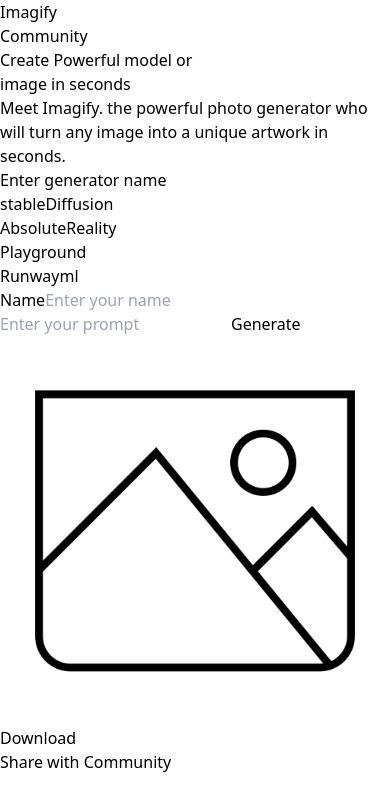
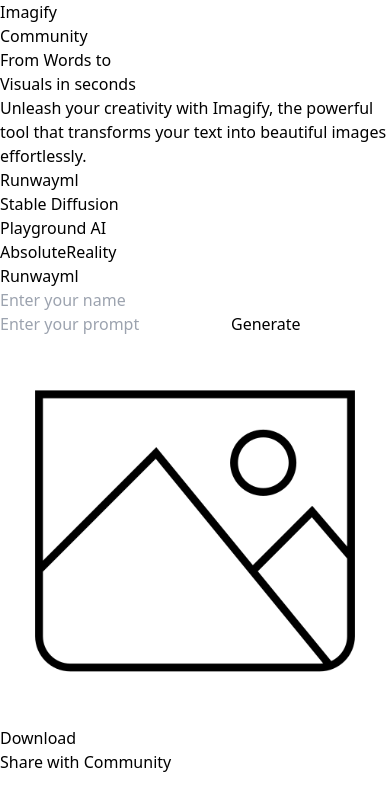
Before and after one commit to Shobhitpatel19/Imagify, a React (Vite) app in the folder client/: page / in a window 390 px wide. Shown: the top 810 px of the page. Built offline with nearby package versions, Linux system fonts and the light colour scheme.

Commit message:
updated search functionality and made community section responsive and updated the card

```diff
--- a/client/src/components/Card.jsx
+++ b/client/src/components/Card.jsx
@@ -10,8 +10,8 @@
       alt={prompt}
     />
     <div className="group-hover:flex flex-col max-h-[94.5%] hidden absolute bottom-0 left-0 right-0 bg-[#10131f] m-2 p-4 rounded-md">
-    <p className="text-white text-sm overflow-y-auto prompt">{model}</p>
-      <p className="text-white text-sm overflow-y-auto prompt">{prompt}</p>
+    <p className="text-white text-sm overflow-y-auto prompt">Model : {model}</p>
+      <p className="text-white text-sm overflow-y-auto prompt">Prompt : {prompt}</p>
 
       <div className="mt-5 flex justify-between items-center gap-2">
         <div className="flex items-center gap-2">
--- a/client/src/pages/Home.jsx
+++ b/client/src/pages/Home.jsx
@@ -1,10 +1,6 @@
 import { useState } from "react";
-import Button from "@mui/material/Button";
-import Menu from "@mui/material/Menu";
-import MenuItem from "@mui/material/MenuItem";
-import PopupState, { bindTrigger, bindMenu } from "material-ui-popup-state";
 import axios from "axios";
-import { useNavigate } from 'react-router-dom';
+import { useNavigate } from "react-router-dom";
 
 import Navbar from "../components/Navbar";
 import Loader from "../components/Loader";
@@ -17,7 +13,6 @@
   stableDiffusion,
 } from "../models";
 
-
 const Home = () => {
   const navigate = useNavigate();
   const models = [
@@ -29,7 +24,7 @@
   const [selectedModel, setSelectedModel] = useState("Runwayml");
   const [name, setName] = useState("");
   const [prompt, setPrompt] = useState("");
-  const [blobData, setBlobData] = useState();
+  const [blobData, setBlobData] = useState(null);
   const [imageUrl, setImageUrl] = useState(null);
   const [loading, setLoading] = useState(false);
 
@@ -58,10 +53,13 @@
 
       setBlobData(blob);
 
-      const base64Url = await blobToDataURL(blobData);
-      setImageUrl(base64Url);
+
+      const dataUrl = await blobToDataURL(blobData);
+      setImageUrl(dataUrl);
     } catch (err) {
-      alert("Error in Generating Image. Please use another model or try again after some time.");
+      alert(
+        "Please try again!!"
+      );
       console.log(err);
     } finally {
       setLoading(false);
@@ -72,7 +70,7 @@
     if (imageUrl) {
       const link = document.createElement("a");
       link.href = imageUrl;
-      link.download = `${name || "generated_image"}.png`;
+      link.download = `${"generated_image"}.png`;
       document.body.appendChild(link);
       link.click();
       document.body.removeChild(link);
@@ -81,18 +79,18 @@
     }
   };
 
-  const handleShare = async() => {
-    if(!name){
+  const handleShare = async () => {
+    if (!name) {
       alert("Please enter a name!!");
       return;
     }
-    if(!prompt){
+    if (!prompt) {
       alert("Please enter a prompt!!");
       return;
     }
 
     try {
-      const response = await axios.post('http://localhost:8000/api/v1/post', {
+      const response = await axios.post("http://localhost:8000/api/v1/post", {
         name,
         model: selectedModel,
         prompt,
@@ -100,13 +98,13 @@
       });
 
       if (response.status === 200) {
-        navigate('/community');
+        navigate("/community");
       } else {
-        alert("Failed to share image.Please try again after some time.");
+        alert("Failed to share image. Please try again.");
       }
     } catch (error) {
-      console.error("Error in sharing image:", error);
-      alert("Error in sharing image.Please try again after some time.");
+      console.error("Error in sharing image: ", error);
+      alert("Failed to share image. Please try again.");
     }
   };
 
@@ -114,111 +112,81 @@
     <>
       <Navbar btnText="Community" />
 
-      <div className="bg-black ">
-      <div className="text-white text-center font-bold text-6xl font-['Mona-Sans Light'] pt-2">Create <span className="bg-clip-text text-transparent bg-gradient-to-r from-pink-500 via-violet-500 to-blue-500"> Powerful</span> model or <br />image in seconds</div>
-      <div className="text-white px-2 pt-8 text-center">Meet Imagify. the powerful photo generator who will turn any image into a unique artwork in seconds.</div>
+      <div className="bg-black min-h-screen">
+        <div className="text-white text-center font-bold text-6xl pt-2 font-light">
+          From{" "}
+          <span className="bg-clip-text text-transparent bg-gradient-to-r from-pink-500 via-violet-500 to-blue-500">
+            Words
+          </span>{" "}
+          to <br />
+          <span className="bg-clip-text text-transparent bg-gradient-to-r from-pink-500 via-violet-500 to-blue-500">
+            Visuals
+          </span>{" "}
+          in seconds
+        </div>
+        <div className="text-white px-2 pt-8 text-center">
+          Unleash your creativity with Imagify, the powerful tool that transforms your text into beautiful images effortlessly.
+        </div>
+
         {/* Dropdown Menu */}
-      {/* <div className="text-3xl">
-          <PopupState  variant="popover" popupId="demo-popup-menu">
-            {(popupState) => (
-              <>
-                <Button  variant="contained" {...bindTrigger(popupState)}>
+        <div className="flex items-center justify-center pt-8 z-50">
+          <div className="relative group">
+            <button className="rounded-lg text-white border-2 border-gray-500 w-52 py-3 px-2 flex justify-between shadow-md">
               {selectedModel}
-                </Button>
-                <Menu {...bindMenu(popupState)}>
+            </button>
+            <ul className="dropdown-menu hidden group-hover:block absolute text-gray-700 pt-1 w-52 z-10">
               {models.map((model, index) => (
-                    <MenuItem
-                      key={index}
-                      onClick={() => {
-                        setSelectedModel(model);
-                        popupState.close();
-                      }}
+                <li key={index}>
+                  <a
+                    onClick={() => setSelectedModel(model)}
+                    className="w-full mb-1 rounded-md bg-gray-200 hover:bg-gray-300 py-2 px-4 block whitespace-no-wrap cursor-pointer"
+                    style={{ userSelect: "none" }} // Prevent text selection
                   >
                     {model}
-                    </MenuItem>
+                  </a>
+                </li>
               ))}
-                </Menu>
-              </>
-            )}
-          </PopupState>
-      </div> */}
-
-      <div className="flex items-center justify-center pt-8 z-50">
-      <div class="main-wrapper relative group">
-        <button class="rounded-lg text-white border-2 border-gray-500 w-52 py-3 px-2 flex justify-between shadow-md">
-                Enter generator name
-        </button>
-        <ul class="z-50 dropdown-menu group-hover:block hidden absolute text-gray-700 pt-1  ">
-          <li>
-            <a href="#" class="w-[210px] mb-1 rounded-md  bg-gray-200 hover:bg-gray-300 py-2 px-4 block whitespace-no-wrap" >stableDiffusion</a>
-          </li>
-          <li>
-            <a href="#" class="w-[210px] mb-1 rounded-md  bg-gray-200 hover:bg-gray-300 py-2 px-4 block whitespace-no-wrap" >AbsoluteReality</a>
-          </li>
-          <li>
-            <a href="#" class="w-[210px] mb-1 rounded-md  bg-gray-200 hover:bg-gray-300 py-2 px-4 block whitespace-no-wrap" >Playground</a>
-          </li>
-          <li>
-            <a href="#" class="w-[210px] mb-1 rounded-md  bg-gray-200 hover:bg-gray-300 py-2 px-4 block whitespace-no-wrap" >Runwayml</a>
-          </li>
-
             </ul>
           </div>
         </div>
 
-
         <div className="flex w-full justify-center flex-col items-center">
           {/* Name Input Field */}
-      <div className="w-full flex flex-col items-center  ">
-        <label
-          htmlFor="name"
-          // className="block text-sm font-medium text-white"
-        >
-          Name
-        </label>
+          <div className="w-full flex flex-col items-center mt-4">
             <input
               type="text"
               id="name"
               name="name"
               value={name}
+              autoComplete="off"
               onChange={handleNameChange}
-          className=" block w-[30%] px-3 py-2 border bg-transparent border-gray-600 rounded-lg shadow-sm focus:outline-none focus:ring-indigo-500 focus:border-indigo-500 sm:text-sm text-white mx-8"
+              className="block w-1/3 px-3 py-2 border bg-transparent border-gray-600 rounded-lg shadow-sm focus:outline-none focus:ring-indigo-500 focus:border-indigo-500 sm:text-sm text-white mt-2"
               placeholder="Enter your name"
             />
           </div>
 
           {/* Prompt Input Field */}
-      <div className="w-full flex flex-col items-center px-4 mt-3">
-        {/* <label
-          htmlFor="prompt"
-          // className="block text-sm font-medium text-gray-700"
-        >
-          Prompt
-        </label> */}
- <div className="flex w-full items-center justify-center gap-1">
+          <div className="w-full flex flex-col items-center mt-4 px-4">
+            <div className="flex w-full items-center justify-center gap-1 mt-2">
               <input
                 type="text"
                 id="prompt"
                 name="prompt"
                 value={prompt}
+                autoComplete="off"
                 onChange={handlePromptChange}
-          className="mt-1 block w-[40%] px-3 py-2 border border-gray-600 bg-transparent rounded-xl shadow-sm focus:outline-none focus:ring-indigo-500 focus:border-indigo-500 sm:text-sm"
+                className="block w-1/3 px-3 py-2 border bg-transparent border-gray-600 rounded-lg shadow-sm focus:outline-none focus:ring-indigo-500 focus:border-indigo-500 sm:text-sm text-white mt-2"
                 placeholder="Enter your prompt"
               />
-
               <button
                 onClick={handleGenerate}
-          className="px-2 py-[5.5px] text-blue-500 hover:bg-blue-900 uppercase border-blue-600 border-2 rounded-lg shadow-md  focus:outline-none focus:ring-2 focus:ring-blue-500 focus:ring-opacity-50"
+                className="px-2 py-[5.5px] text-blue-500 hover:bg-blue-900 uppercase border-blue-600 border-2 rounded-lg shadow-md focus:outline-none focus:ring-2 focus:ring-blue-500 focus:ring-opacity-50"
+                disabled={loading}
               >
-          {
-            loading ? "Generating..." : "Generate"
-
-          }
+                {loading ? "Generating..." : "Generate"}
               </button>
             </div>
-
           </div>
-
         </div>
 
         {/* Image Box */}
@@ -235,9 +203,9 @@
             )}
           </div>
         </div>
-<div className="flex items-center justify-center gap-1 pb-10">
-      {/* Generate and Download Button */}
-      <div className="mt-4 text-center">
+        <div className="flex items-center justify-center gap-1 pb-10 mt-4">
+          {/* Download Button */}
+          <div className="text-center">
             <button
               onClick={handleDownload}
               className="px-2 py-2 text-green-500 border-2 border-green-700 rounded-md shadow-md hover:bg-green-900 focus:outline-none focus:ring-2 focus:ring-green-500 focus:ring-opacity-50"
@@ -247,17 +215,13 @@
           </div>
 
           {/* Share Button */}
-      <div>
-</div>
-
           <button
             onClick={handleShare}
-          className="px-2 py-2 text-purple-500 border-2 border-violet-600 rounded-md shadow-md hover:bg-purple-900   focus:outline-none focus:ring-2 focus:ring-purple-500 focus:ring-opacity-50 mt-4"
+            className="px-2 py-2 text-purple-500 border-2 border-violet-600 rounded-md shadow-md hover:bg-purple-900 focus:outline-none focus:ring-2 focus:ring-purple-500 focus:ring-opacity-50"
           >
             Share with Community
           </button>
         </div>
-
       </div>
     </>
   );
--- a/client/src/utils/blobToDataURL.js
+++ b/client/src/utils/blobToDataURL.js
@@ -1,4 +1,5 @@
 export const blobToDataURL = (blob) => {
+  // console.log(blob);
   if (!blob || !(blob instanceof Blob)) {
     return Promise.reject(new Error("Invalid Blob object provided"));
   }
```
Also changed, not shown: client/src/models/stableDiffusion.js (+7 -6 lines), client/src/pages/Community.jsx (+63 -29 lines). Lines whose indentation alone changed are shown as unchanged.
